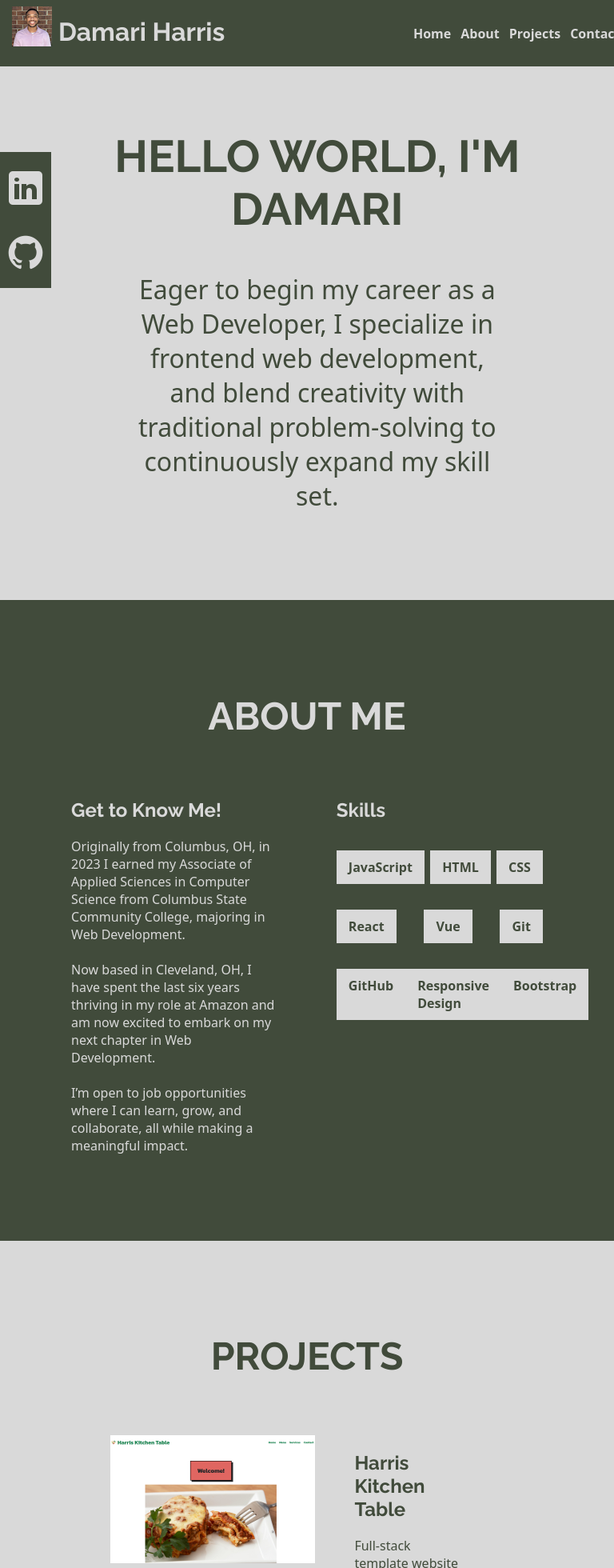
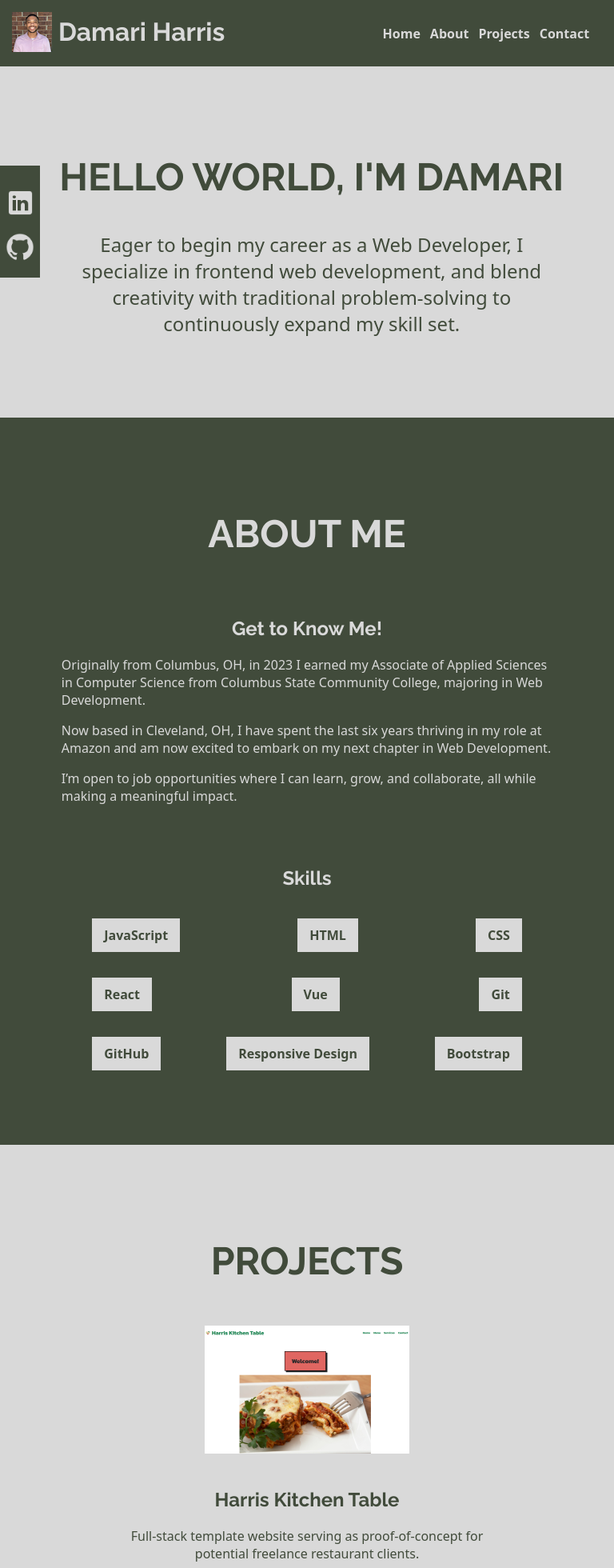
Before and after one commit to dtharris95/damari-harris-dev, a Vue app: page / in a window 768 px wide. Shown: the top 1960 px of the page at 80% size. Built offline with nearby package versions, Linux system fonts and the light colour scheme.

Commit message:
Responsiveness work continued.

```diff
--- a/src/components/AboutMe.vue
+++ b/src/components/AboutMe.vue
@@ -8,11 +8,9 @@
         <div class="about-section">
             <div class="about-subsection">
                 <h2>Get to Know Me!</h2>
-                <p>Originally from Columbus, OH, in 2023 I earned my Associate of Applied  Sciences in Computer Science from Columbus State Community College,  majoring in Web Development.
-                    <br></br><br></br>
-                    Now based in Cleveland, OH, I have spent the last six years thriving in my role at Amazon and am now excited to embark on my next chapter in Web Development.
-                    <br></br><br></br>
-                    I’m open to job opportunities where I can learn, grow, and collaborate, all while making a meaningful impact.</p>
+                <p class="about-text">Originally from Columbus, OH, in 2023 I earned my Associate of Applied  Sciences in Computer Science from Columbus State Community College,  majoring in Web Development.</p>
+                    <p class="about-text">Now based in Cleveland, OH, I have spent the last six years thriving in my role at Amazon and am now excited to embark on my next chapter in Web Development.</p>
+                    <p class="about-text">I’m open to job opportunities where I can learn, grow, and collaborate, all while making a meaningful impact.</p>
             </div>
             <div class="skills-container">
                 <h2>Skills</h2>
@@ -112,17 +110,74 @@
         .skill-list {
             align-items: center;
             justify-content: space-between;
+            padding: 0 10%;
         }
     }
 
     /* Small devices (portrait tablets and large phones, 600px and up) */
-    @media only screen and (min-width: 600px) and (max-width: 767px) {
+    @media only screen and (min-width: 601px) and (max-width: 767px) {
         .about-heading {
             font-size: 32px;
         }
 
+        .about-section {
+            display: block;
+            padding: 0;
+        }
+
+        .about-subsection {
+            text-align: center;
+            width: 100vw;
+            padding: 0%;
+            margin: 10% 0;
+        }
+
+        .skills-container {
+            text-align: center;
+            padding: 0;
+            width: 100vw;
+        }
+
+        .skill-list {
+            padding: 0 15%;
+        }
+
+        .about-text {
+            margin: 20% 0;
+        }
+
         h2 {
             font-size: 24px;
+        }
+
+        p {
+            padding: 0 10%;
+        }
+    }
+
+    /* Medium devices (landscape tablets, 768px and up) */
+    @media only screen and (min-width: 768px) and (max-width: 991px) {
+        .about-section {
+            display: block;
+            padding: 0;
+        }
+
+        .about-subsection {
+            text-align: center;
+            width: 100vw;
+            padding: 0%;
+            margin: 10% 0;
+        }
+
+        .about-text {
+            padding: 0 10%;
+            text-align: left;
+        }
+
+        .skills-container {
+            text-align: center;
+            padding: 0;
+            width: 100vw;
         }
 
         .skill-list {
@@ -130,14 +185,19 @@
         }
     }
 
-    /* Medium devices (landscape tablets, 768px and up) */
-    @media only screen and (min-width: 768px) and (max-width: 991px) {
-
-    }
-
     /* Large devices (laptops/desktops, 992px and up) */
     @media only screen and (min-width: 992px) and (max-width: 1199px) {
+        .about-subsection {
+            width: 30%;
+        }
 
+        .skills-container {
+            width: 30%;
+        }
+
+        .skill {
+            margin: 10px;
+        }
     }
 
     /* Extra large devices (large laptops and desktops, 1200px and up) */
--- a/src/components/Contact.vue
+++ b/src/components/Contact.vue
@@ -50,7 +50,8 @@
         color: #414B3B;
         border: 15px #D9D9D9 solid;
         margin: 0 15%;
-        padding: 15px 50px;
+        /* padding: 15px 50px; */
+        padding: 2% 5%;
         text-align: left;
     }
 
@@ -59,7 +60,7 @@
     }
 
     input[type=text], textarea {
-        width: 100%;
+        width: 95%;
         padding: 15px 0;
         font-family: system-ui, -apple-system, BlinkMacSystemFont, 'Segoe UI', Roboto, Oxygen, Ubuntu, Cantarell, 'Open Sans', 'Helvetica Neue', sans-serif;
     }
@@ -103,24 +104,29 @@
     }
 
     /* Small devices (portrait tablets and large phones, 600px and up) */
-    @media only screen and (min-width: 600px) and (max-width: 767px) {
+    @media only screen and (min-width: 601px) and (max-width: 767px) {
         .contact-heading {
             font-size: 32px;
         }
 
         .contact-text {
             font-size: 24px;
+            padding: 0 7%;
         }
     }
 
     /* Medium devices (landscape tablets, 768px and up) */
     @media only screen and (min-width: 768px) and (max-width: 991px) {
-
+        .contact-text {
+            padding: 0 8%;
+        }
     }
 
     /* Large devices (laptops/desktops, 992px and up) */
     @media only screen and (min-width: 992px) and (max-width: 1199px) {
-
+        .contact-text {
+            padding: 0 12% 2% 12%;
+        }
     }
 
     /* Extra large devices (large laptops and desktops, 1200px and up) */
--- a/src/components/MyWelcome.vue
+++ b/src/components/MyWelcome.vue
@@ -14,8 +14,12 @@
         </div>
         <!-- Logos placement on mobile devices -->
         <div class="logo-links-responsive">
+            <div>
             <a href="https://linkedin.com/in/damariharris" target="_blank"><img id="linkedin-logo" src="@/assets/linkedin.png" alt="linkedin logo"/></a>
+            </div>
+            <div>
             <a href="https://github.com/dtharris95" target="_blank"><img id="github-logo" src="@/assets/github.png" alt="github logo" /></a>
+            </div>
         </div>
     </div>
 </template>
@@ -24,6 +28,7 @@
     .welcome-wrapper {
         display: flex;
         padding: 15% 0% 10% 0;
+        text-align: center;
     }
 
     .logo-links {
@@ -33,7 +38,7 @@
         width: 75px;
         margin-top: 75px;
         padding-top: 20px;
-        text-align: center;
+        /* text-align: center;     */
     }
 
     .logo-links-responsive {
@@ -87,25 +92,23 @@
         }
 
         .logo-links-responsive {
-            display: block;
+            display: flex;
             background-color: #414B3B;
-            height: 38px;
-            width: 100px;
             align-items: center;
-            text-align: center;
+            /* padding: 1% 5% 1% 5%; */
+            padding: 5px 20px;
             margin: 0 35%;
         }
 
         #linkedin-logo {
             height: 25px;
             width: 25px;
-            padding: 5% 10%;
+            padding: 0 6px;
         }
 
         #github-logo {
             height: 35px;
             width: 35px;
-            padding: 1% 0;
         }
 
         .hello-world-container {
@@ -114,28 +117,84 @@
     }
 
     /* Small devices (portrait tablets and large phones, 600px and up) */
-    @media only screen and (min-width: 600px) and (max-width: 767px) {
+    @media only screen and (min-width: 601px) and (max-width: 767px) {
         .welcome-wrapper {
-            padding: 15% 0 10% 0;
+            padding: 15% 0 5% 0;
+        }
+
+        .hello-world-container {
+            padding-right: 10%;
         }
 
         .intro {
             font-size: 32px;
         }
 
-        .logo-links-responsive {
-            margin: 0 41%;
+        .intro-text {
+            padding: 0 5%;
+            font-size: 24px
+        }
+
+        .logo-links {
+            margin: 7% 0;
+            height: 120px;
+        }
+
+        #linkedin-logo {
+            margin: 15% 0;
+            padding: 3% 0;
+            height: 35px;
+            width: 35px;
+        }
+
+        #github-logo {
+            height: 50px;
+            width: 50px;
         }
     }
 
     /* Medium devices (landscape tablets, 768px and up) */
     @media only screen and (min-width: 768px) and (max-width: 991px) {
+        .welcome-wrapper {
+            padding: 20% 0 10% 0;
+        }
 
+        .intro {
+            font-size: 48px;
+        }
+
+        .intro-text {
+            font-size: 24px;
+            padding: 0 5%;
+        }
+
+        .logo-links {
+            margin: 7% 0;
+            height: 120px;
+        }
+
+        #linkedin-logo {
+            margin: 15% 0;
+            padding: 3% 0;
+            height: 35px;
+            width: 35px;
+        }
+
+        #github-logo {
+            height: 50px;
+            width: 50px;
+        }
     }
 
     /* Large devices (laptops/desktops, 992px and up) */
     @media only screen and (min-width: 992px) and (max-width: 1199px) {
+        .welcome-wrapper {
+            padding: 15% 0 5% 0;
+        }
 
+        .logo-links {
+            margin: 10% 0;
+        }
     }
 
     /* Extra large devices (large laptops and desktops, 1200px and up) */
--- a/src/components/Navbar.vue
+++ b/src/components/Navbar.vue
@@ -80,24 +80,36 @@
     }
 
     /* Small devices (portrait tablets and large phones, 600px and up) */
-@media only screen and (min-width: 600px) and (max-width: 767px) {
-    /* img {
+    @media only screen and (min-width: 601px) and (max-width: 767px) {
+        img {
         padding-top: 2.5%;
-    } */
+        }
 
-    ul {
-        margin-right: 25px;
+        nav {
+            padding-right: 3%;
         }
     }
 
     /* Medium devices (landscape tablets, 768px and up) */
     @media only screen and (min-width: 768px) and (max-width: 991px) {
+        img {
+            padding-top: 2%;
+        }
 
+        nav {
+            padding-right: 5%;
+        }
     }
 
     /* Large devices (laptops/desktops, 992px and up) */
     @media only screen and (min-width: 992px) and (max-width: 1199px) {
+        img {
+            padding-top: 1.5%;
+        }
 
+        nav {
+            padding-right: 7%;
+        }
     }
 
     /* Extra large devices (large laptops and desktops, 1200px and up) */
--- a/src/components/Projects.vue
+++ b/src/components/Projects.vue
@@ -17,7 +17,8 @@
                 </div>
             </div>
             <div class="project">
-                <img src="@/assets/city-vet-icon.png" alt=""></img>
+                <a></a>
+                <img id="city-vet" src="@/assets/city-vet-icon.png" alt=""></img>
                 <div class="project-info">
                     <h2>City Veterinary Hospital (COMING SOON)</h2>
                     <p>Template veterinarian website serving as proof-of-concept for potential veterinarian clinic clients.</p>
@@ -73,6 +74,10 @@
             display: block;
         }
 
+        .project-info {
+            padding: 0;
+        }
+
         h2 {
             font-size: 20px;
             text-align: center;
@@ -84,9 +89,22 @@
     }
 
     /* Small devices (portrait tablets and large phones, 600px and up) */
-    @media only screen and (min-width: 600px) and (max-width: 767px) {
+    @media only screen and (min-width: 601px) and (max-width: 767px) {
         .projects-heading {
             font-size: 32px;
+            margin-bottom: 7%;
+        }
+
+        .projects-container, .project, .project-info {
+            display: block;
+            padding: 0;
+            margin: 0;
+            text-align: center;
+        }
+
+        .project-info {
+            padding: 0 15%;
+            margin: 5%;
         }
 
         h2 {
@@ -96,12 +114,34 @@
 
     /* Medium devices (landscape tablets, 768px and up) */
     @media only screen and (min-width: 768px) and (max-width: 991px) {
+        .projects-heading {
+            /* font-size: 32px; */
+            margin-bottom: 7%;
+        }
 
+        .projects-container, .project, .project-info {
+            display: block;
+            padding: 0;
+            margin: 0;
+            text-align: center;
+        }
+
+        .project-info {
+            padding: 0 15%;
+            margin: 5%;
+        }
+
+        h2 {
+            font-size: 24px;
+        }
     }
 
     /* Large devices (laptops/desktops, 992px and up) */
     @media only screen and (min-width: 992px) and (max-width: 1199px) {
-
+        #city-vet {
+            height: 165px;
+            width: 625px;
+        }
     }
 
     /* Extra large devices (large laptops and desktops, 1200px and up) */
```
Lines whose indentation alone changed are shown as unchanged.
